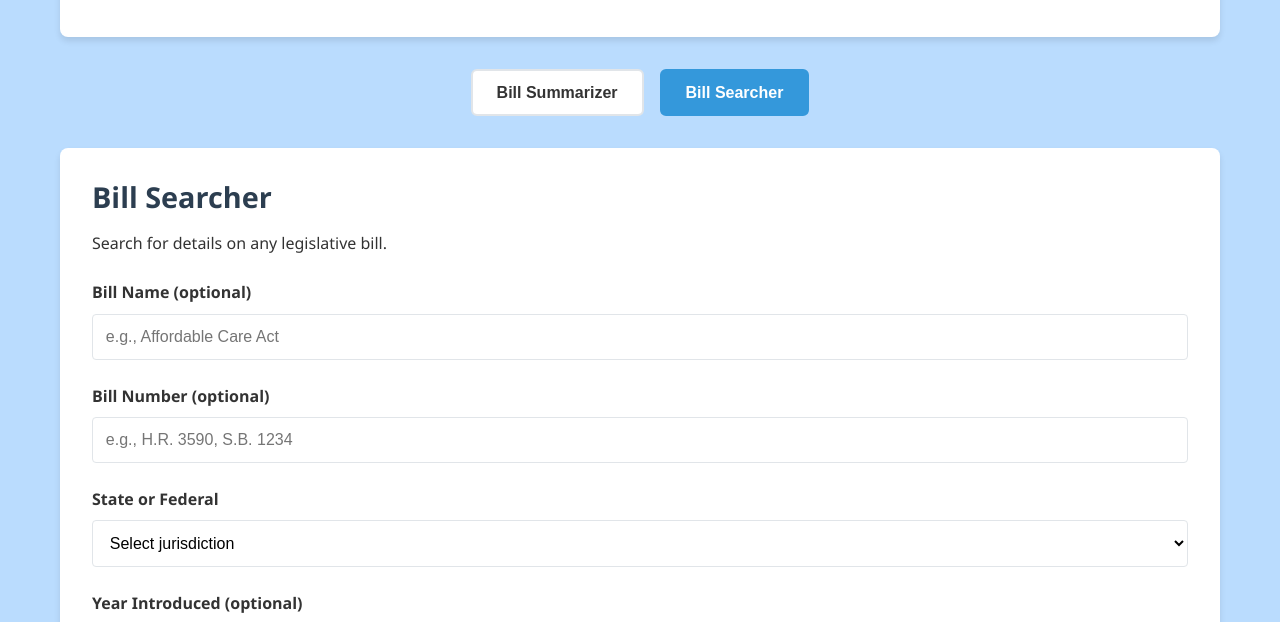
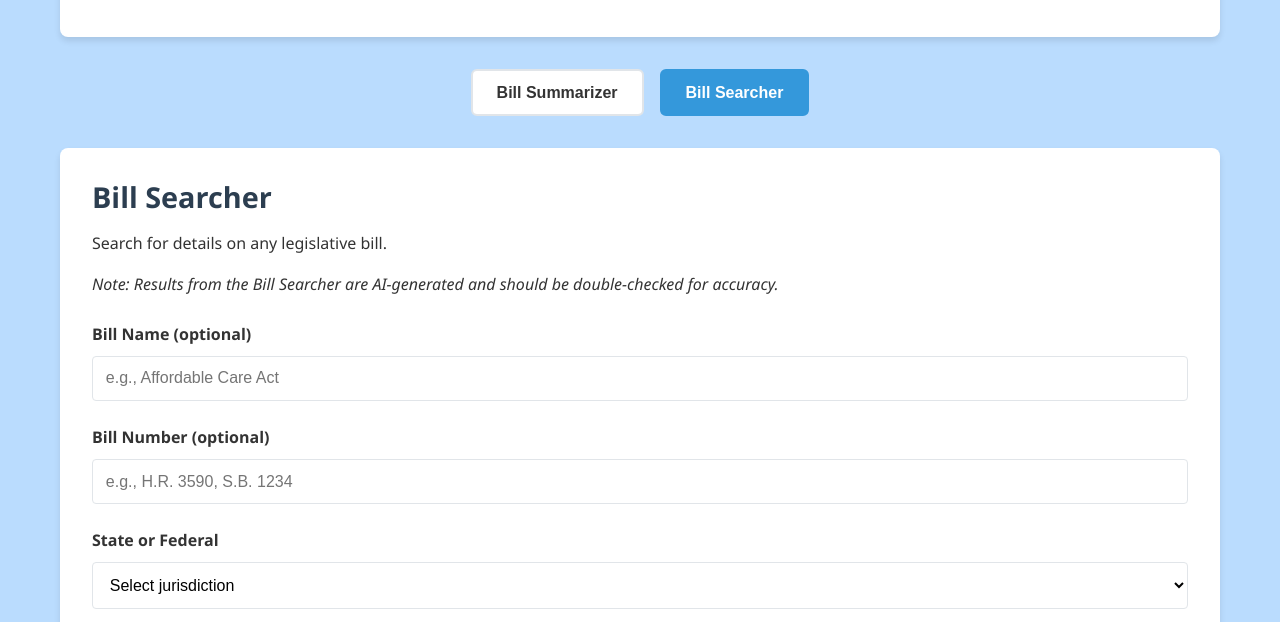
Before and after one commit to TaseenAnwar/legislative-AI-reader, a plain HTML site: page index.html in a window 1280 px wide. Both pictures are taken after a click on the button "Bill Searcher". Shown: the part 142-764 px from the top of the page. Drawn offline with Linux system fonts and the light colour scheme.

Commit message:
Update index.html

```diff
--- a/index.html
+++ b/index.html
@@ -61,8 +61,13 @@
                 <div class="card">
                     <h2>Bill Searcher</h2>
                     <p>Search for details on any legislative bill.</p>
+                    <div class="disclaimer">
+                        <p><em>Note: Results from the Bill Searcher are AI-generated and should be double-checked for accuracy.</em></p>
+                    </div>
 
                     <form id="searcher-form">
+
+
                         <div class="form-group">
                             <label for="bill-name">Bill Name (optional)</label>
                             <input type="text" id="bill-name" placeholder="e.g., Affordable Care Act">
```
